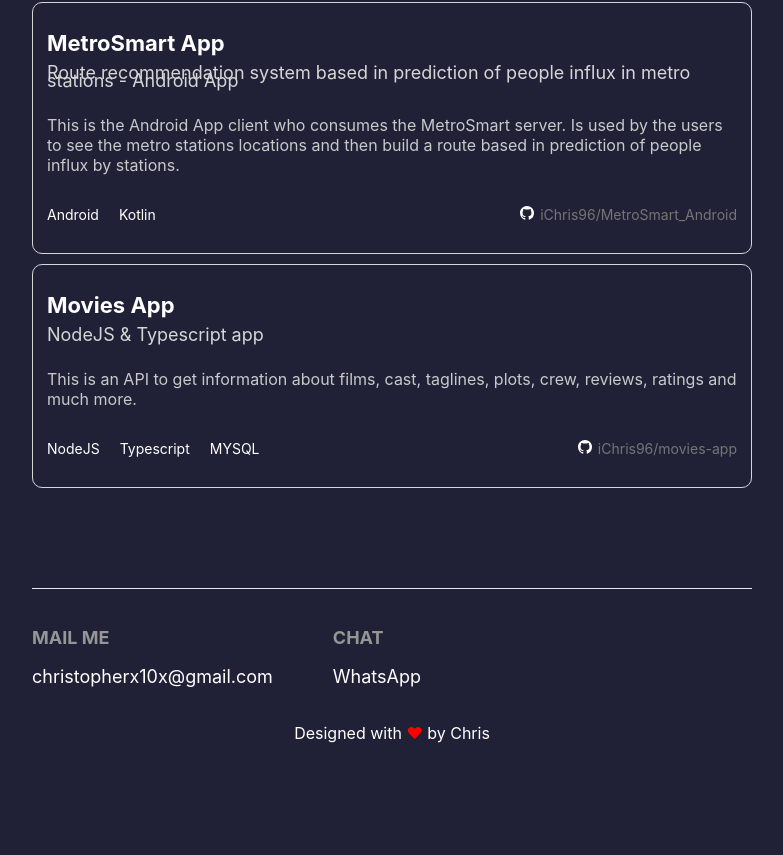
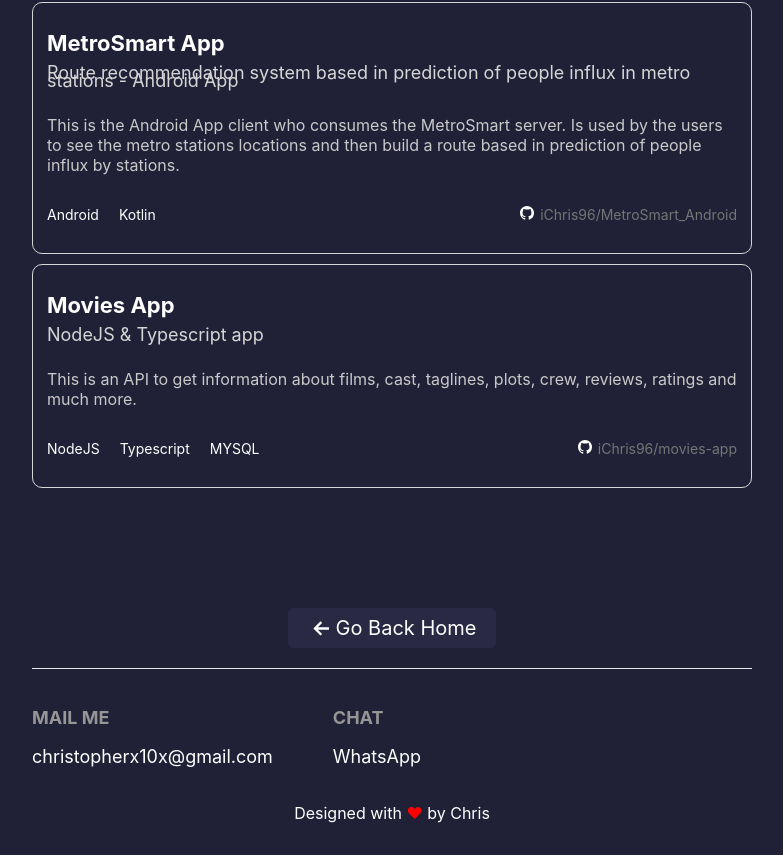
Before and after one commit to iChris96/my-portafolio, a Next.js app: page /projects in a window 1280 px wide. Shown: the part 730-1585 px from the top of the page, without its empty margins (248-1031 px from the left). Before the commit the page ends 1505 px from the top, so only its background shows below. Built offline with nearby package versions, Linux system fonts and the light colour scheme.

Commit message:
handle button icons, add 'go back home' button for projects page

```diff
--- a/components/button/index.js
+++ b/components/button/index.js
@@ -1,12 +1,15 @@
 import React from "react";
 import styles from "/styles/Button.module.css";
 
-const Button = (props) => {
+const Button = React.forwardRef((props, ref) => {
+  const { leftIcon, rightIcon, ...rest } = props;
   if (props.href) {
     return <a {...props} />;
   }
 
-  return <button id={styles.button} type="button" {...props} />;
-};
+  return <button ref={ref} id={styles.button} type="button" {...rest} >
+    {leftIcon} <span>{props.children}</span> {rightIcon}
+  </button >;
+});
 
 export default Button;
--- a/pages/index.js
+++ b/pages/index.js
@@ -7,6 +7,7 @@ import Journey from "/components/journey";
 import Layout from "/components/layout";
 import Button from "/components/button";
 import Link from "next/link";
+import { GrFormNextLink } from 'react-icons/gr';
 
 export default function Main() {
   return (
@@ -91,7 +92,9 @@ export default function Main() {
           <div className={styles.bar} />
           <section className={styles.projects_section} id="projects">
             <Link href="/projects">
-              <Button>My Projects &gt; </Button>
+              <Button
+                rightIcon={<GrFormNextLink className={styles.nextIcon} />}
+              >My Projects</Button>
             </Link>
           </section>
         </div>
--- a/pages/projects/index.js
+++ b/pages/projects/index.js
@@ -3,6 +3,9 @@ import Layout from "/components/layout";
 import Projects from "/components/projects";
 import Text from "/components/text";
 import styles from "/styles/ProjectsPage.module.css";
+import Link from "next/link";
+import Button from "/components/button";
+import { GrFormPreviousLink } from 'react-icons/gr';
 
 const ProjectsPage = () => {
   return (
@@ -58,6 +61,13 @@ const ProjectsPage = () => {
           </Projects>
         </div>
       </section>
+      <section className={styles.last_section}>
+        <Link href="/">
+          <Button
+            leftIcon={<GrFormPreviousLink className={styles.previousIcon} />}
+          >Go Back Home</Button>
+        </Link>
+      </section>
     </Layout>
   );
 };
--- a/styles/Button.module.css
+++ b/styles/Button.module.css
@@ -5,6 +5,8 @@
   padding: 0.3rem 1rem;
   background-color: var(--clr-background-light);
   border-radius: 0.3rem;
+  display: flex;
+  align-items: center;
 }
 
 #button:hover {
--- a/styles/ProjectsPage.module.css
+++ b/styles/ProjectsPage.module.css
@@ -1,3 +1,18 @@
 .projects_section {
   padding: 1rem 0rem 5rem 0rem;
 }
+
+
+.last_section {
+  display: flex;
+  flex-direction: column;
+  align-items: center;
+}
+
+.previousIcon {
+  font-size: 1.4rem;
+}
+
+.previousIcon * {
+  stroke: #fff
+}
```
Also changed, not shown: styles/Home.module.css (+11 -9 lines).
